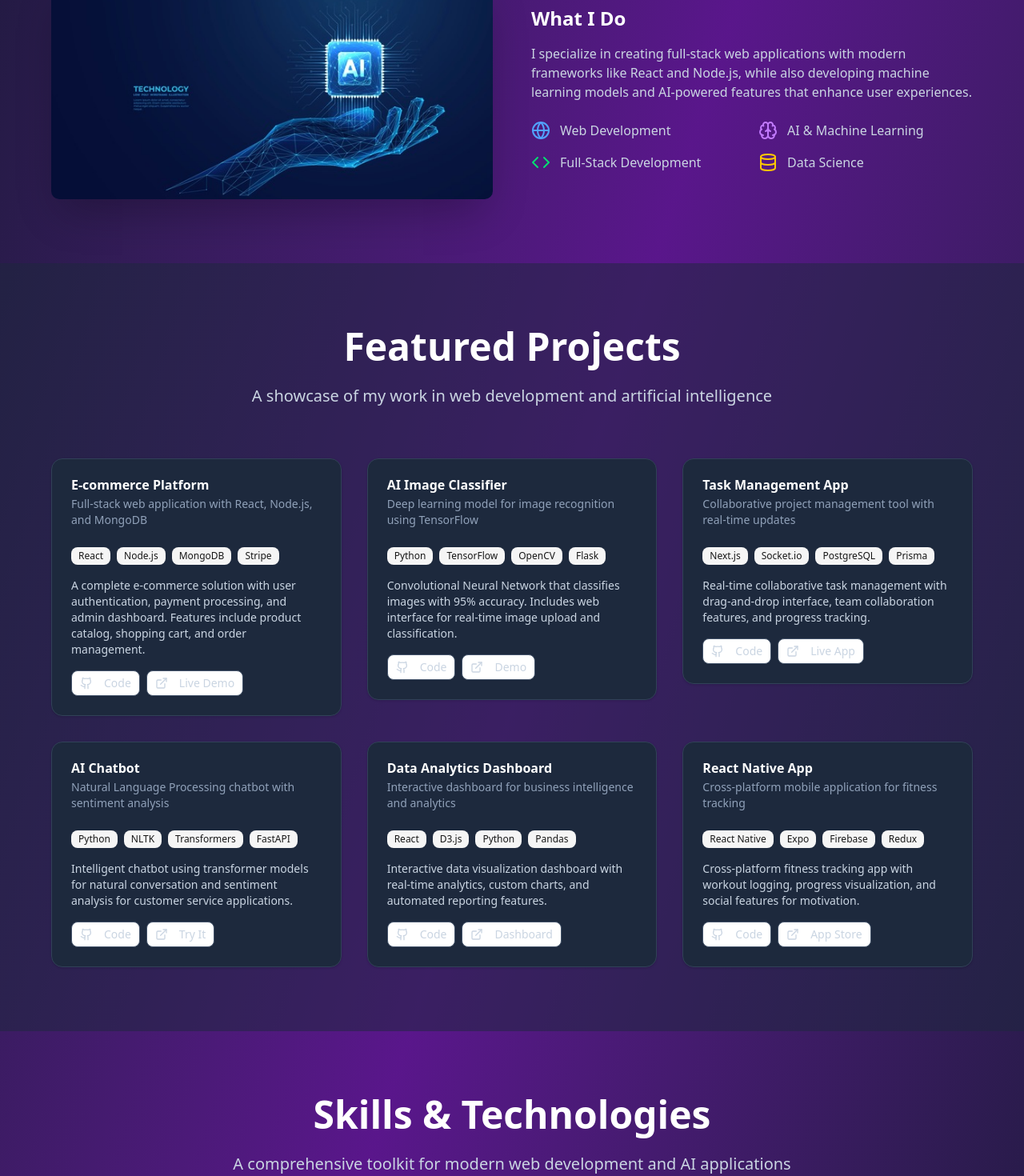
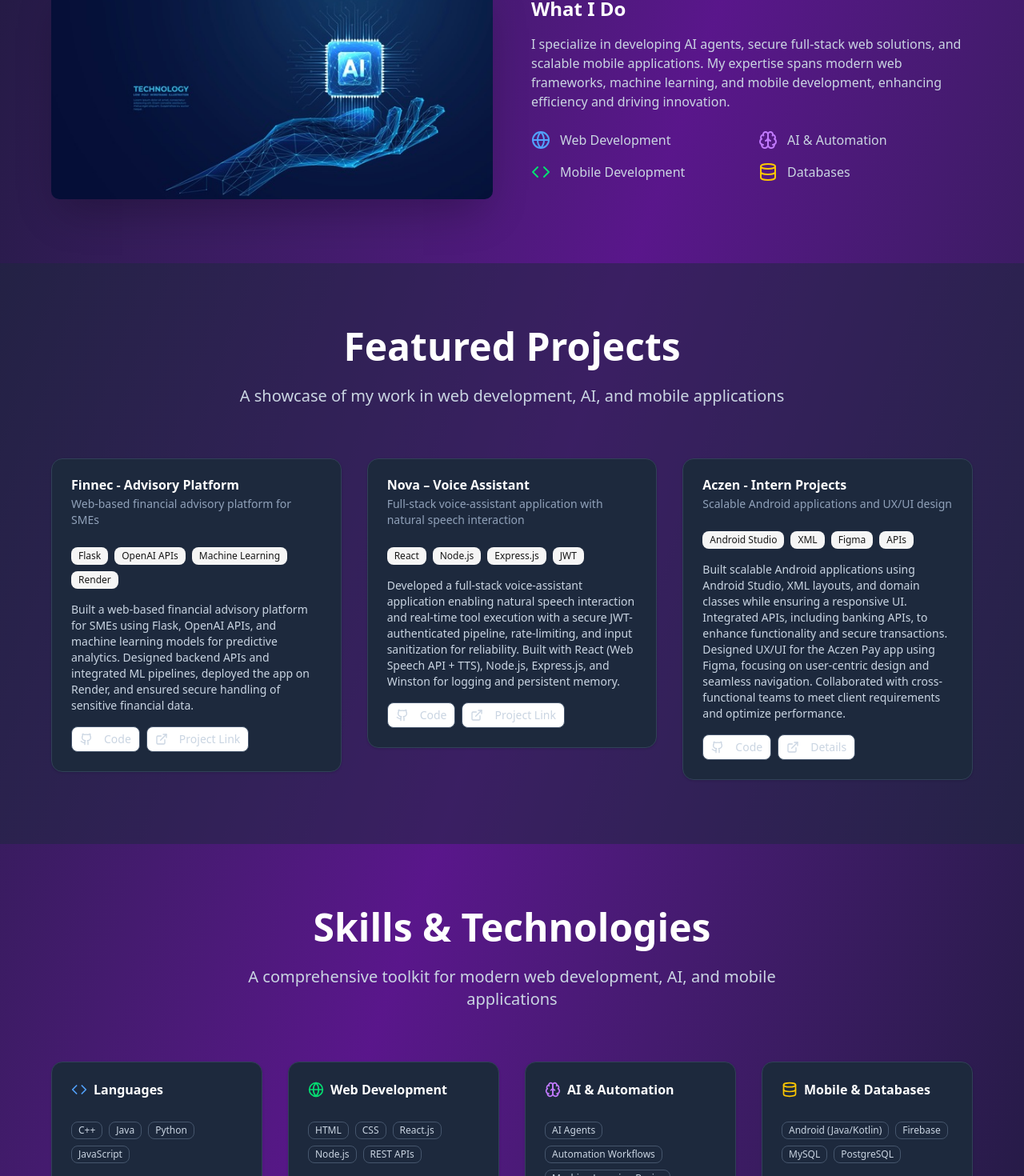
Before and after one commit to sujith130/portfolio, a React (Vite) app: page / in a window 1280 px wide. Shown: the part 1127-2597 px from the top of the page at 80% size. Built offline with nearby package versions, Linux system fonts and the light colour scheme.

Commit message:
Version 3: Save current changes

```diff
--- a/src/App.jsx
+++ b/src/App.jsx
@@ -49,7 +49,7 @@ function App() {
               animate={{ opacity: 1, x: 0 }}
               className="text-2xl font-bold text-white"
             >
-              Alex Johnson
+              Sujith Chitturi
             </motion.div>
             <div className="hidden md:flex space-x-8">
               {['About', 'Projects', 'Skills', 'Contact'].map((item) => (
@@ -88,7 +88,7 @@ function App() {
             animate={{ opacity: 1, y: 0 }}
             transition={{ duration: 0.8, delay: 0.2 }}
           >
-            <TypingAnimation text="Web & AI Developer" />
+            <TypingAnimation text="Software Engineer" />
           </motion.h1>
           <motion.p
             className="text-xl md:text-2xl text-slate-300 mb-8 max-w-2xl mx-auto"
@@ -96,7 +96,7 @@ function App() {
             animate={{ opacity: 1, y: 0 }}
             transition={{ duration: 0.8, delay: 0.4 }}
           >
-            Building intelligent solutions for the digital world with modern web technologies and artificial intelligence
+            Software Engineer with expertise in developing AI agents, secure full-stack web solutions, and scalable mobile applications that enhance efficiency and drive innovation.
           </motion.p>
 
           {/* Stats Section */}
@@ -107,16 +107,16 @@ function App() {
             transition={{ duration: 0.8, delay: 0.5 }}
           >
             <div className="text-center">
-              <div className="text-2xl font-bold text-blue-400 mb-1">15+</div>
+              <div className="text-2xl font-bold text-blue-400 mb-1">2+</div>
+              <div className="text-sm text-slate-400">Years Experience</div>
+            </div>
+            <div className="text-center">
+              <div className="text-2xl font-bold text-purple-400 mb-1">5+</div>
               <div className="text-sm text-slate-400">Projects</div>
             </div>
             <div className="text-center">
-              <div className="text-2xl font-bold text-purple-400 mb-1">3+</div>
-              <div className="text-sm text-slate-400">Years Learning</div>
-            </div>
-            <div className="text-center">
-              <div className="text-2xl font-bold text-green-400 mb-1">95%</div>
-              <div className="text-sm text-slate-400">AI Accuracy</div>
+              <div className="text-2xl font-bold text-green-400 mb-1">AI</div>
+              <div className="text-sm text-slate-400">Focus</div>
             </div>
           </motion.div>
 
@@ -165,9 +165,7 @@ function App() {
           >
             <h2 className="text-4xl md:text-5xl font-bold text-white mb-6">About Me</h2>
             <p className="text-xl text-slate-300 max-w-3xl mx-auto">
-              I'm a passionate computer science student specializing in web development and artificial intelligence.
-              I love creating innovative solutions that bridge the gap between cutting-edge AI technology and
-              user-friendly web applications.
+              Software Engineer with expertise in developing AI agents, secure full-stack web solutions, and scalable mobile applications that enhance efficiency and drive innovation.
             </p>
           </motion.div>
 
@@ -195,8 +193,8 @@ function App() {
               <motion.div variants={fadeInUp}>
                 <h3 className="text-2xl font-semibold text-white mb-4">What I Do</h3>
                 <p className="text-slate-300 mb-6">
-                  I specialize in creating full-stack web applications with modern frameworks like React and Node.js,
-                  while also developing machine learning models and AI-powered features that enhance user experiences.
+                  I specialize in developing AI agents, secure full-stack web solutions, and scalable mobile applications.
+                  My expertise spans modern web frameworks, machine learning, and mobile development, enhancing efficiency and driving innovation.
                 </p>
               </motion.div>
 
@@ -207,15 +205,15 @@ function App() {
                 </div>
                 <div className="flex items-center space-x-3">
                   <Brain className="h-6 w-6 text-purple-400" />
-                  <span className="text-slate-300">AI & Machine Learning</span>
+                  <span className="text-slate-300">AI & Automation</span>
                 </div>
                 <div className="flex items-center space-x-3">
                   <Code className="h-6 w-6 text-green-400" />
-                  <span className="text-slate-300">Full-Stack Development</span>
+                  <span className="text-slate-300">Mobile Development</span>
                 </div>
                 <div className="flex items-center space-x-3">
                   <Database className="h-6 w-6 text-yellow-400" />
-                  <span className="text-slate-300">Data Science</span>
+                  <span className="text-slate-300">Databases</span>
                 </div>
               </motion.div>
             </motion.div>
@@ -235,7 +233,7 @@ function App() {
           >
             <h2 className="text-4xl md:text-5xl font-bold text-white mb-6">Featured Projects</h2>
             <p className="text-xl text-slate-300 max-w-3xl mx-auto">
-              A showcase of my work in web development and artificial intelligence
+              A showcase of my work in web development, AI, and mobile applications
             </p>
           </motion.div>
 
@@ -246,26 +244,25 @@ function App() {
             whileInView="animate"
             viewport={{ once: true }}
           >
-            {/* Project 1 - E-commerce Platform */}
+            {/* Project 1 - Finnec - Advisory platform */}
             <motion.div variants={fadeInUp}>
               <Card className="bg-slate-800 border-slate-700 hover:border-blue-500 transition-colors duration-300">
                 <CardHeader>
-                  <CardTitle className="text-white">E-commerce Platform</CardTitle>
+                  <CardTitle className="text-white">Finnec - Advisory Platform</CardTitle>
                   <CardDescription className="text-slate-400">
-                    Full-stack web application with React, Node.js, and MongoDB
+                    Web-based financial advisory platform for SMEs
                   </CardDescription>
                 </CardHeader>
                 <CardContent>
                   <div className="space-y-4">
                     <div className="flex flex-wrap gap-2">
-                      <Badge variant="secondary">React</Badge>
-                      <Badge variant="secondary">Node.js</Badge>
-                      <Badge variant="secondary">MongoDB</Badge>
-                      <Badge variant="secondary">Stripe</Badge>
+                      <Badge variant="secondary">Flask</Badge>
+                      <Badge variant="secondary">OpenAI APIs</Badge>
+                      <Badge variant="secondary">Machine Learning</Badge>
+                      <Badge variant="secondary">Render</Badge>
                     </div>
                     <p className="text-slate-300 text-sm">
-                      A complete e-commerce solution with user authentication, payment processing,
-                      and admin dashboard. Features include product catalog, shopping cart, and order management.
+                      Built a web-based financial advisory platform for SMEs using Flask, OpenAI APIs, and machine learning models for predictive analytics. Designed backend APIs and integrated ML pipelines, deployed the app on Render, and ensured secure handling of sensitive financial data.
                     </p>
                     <div className="flex space-x-2">
                       <Button size="sm" variant="outline" className="border-slate-600 text-slate-300">
@@ -274,7 +271,7 @@ function App() {
                       </Button>
                       <Button size="sm" variant="outline" className="border-slate-600 text-slate-300">
                         <ExternalLink className="mr-2 h-4 w-4" />
-                        Live Demo
+                        Project Link
                       </Button>
                     </div>
                   </div>
@@ -282,26 +279,25 @@ function App() {
               </Card>
             </motion.div>
 
-            {/* Project 2 - AI Image Classifier */}
+            {/* Project 2 - Nova – Voice Unleashes Possibility */}
             <motion.div variants={fadeInUp}>
               <Card className="bg-slate-800 border-slate-700 hover:border-purple-500 transition-colors duration-300">
                 <CardHeader>
-                  <CardTitle className="text-white">AI Image Classifier</CardTitle>
+                  <CardTitle className="text-white">Nova – Voice Assistant</CardTitle>
                   <CardDescription className="text-slate-400">
-                    Deep learning model for image recognition using TensorFlow
+                    Full-stack voice-assistant application with natural speech interaction
                   </CardDescription>
                 </CardHeader>
                 <CardContent>
                   <div className="space-y-4">
                     <div className="flex flex-wrap gap-2">
-                      <Badge variant="secondary">Python</Badge>
-                      <Badge variant="secondary">TensorFlow</Badge>
-                      <Badge variant="secondary">OpenCV</Badge>
-                      <Badge variant="secondary">Flask</Badge>
+                      <Badge variant="secondary">React</Badge>
+                      <Badge variant="secondary">Node.js</Badge>
+                      <Badge variant="secondary">Express.js</Badge>
+                      <Badge variant="secondary">JWT</Badge>
                     </div>
                     <p className="text-slate-300 text-sm">
-                      Convolutional Neural Network that classifies images with 95% accuracy.
-                      Includes web interface for real-time image upload and classification.
+                      Developed a full-stack voice-assistant application enabling natural speech interaction and real-time tool execution with a secure JWT-authenticated pipeline, rate-limiting, and input sanitization for reliability. Built with React (Web Speech API + TTS), Node.js, Express.js, and Winston for logging and persistent memory.
                     </p>
                     <div className="flex space-x-2">
                       <Button size="sm" variant="outline" className="border-slate-600 text-slate-300">
@@ -310,7 +306,7 @@ function App() {
                       </Button>
                       <Button size="sm" variant="outline" className="border-slate-600 text-slate-300">
                         <ExternalLink className="mr-2 h-4 w-4" />
-                        Demo
+                        Project Link
                       </Button>
                     </div>
                   </div>
@@ -318,26 +314,25 @@ function App() {
               </Card>
             </motion.div>
 
-            {/* Project 3 - Task Management App */}
+            {/* Project 3 - Web & Android Developer Intern/Technical Associate – Aczen */}
             <motion.div variants={fadeInUp}>
               <Card className="bg-slate-800 border-slate-700 hover:border-green-500 transition-colors duration-300">
                 <CardHeader>
-                  <CardTitle className="text-white">Task Management App</CardTitle>
+                  <CardTitle className="text-white">Aczen - Intern Projects</CardTitle>
                   <CardDescription className="text-slate-400">
-                    Collaborative project management tool with real-time updates
+                    Scalable Android applications and UX/UI design
                   </CardDescription>
                 </CardHeader>
                 <CardContent>
                   <div className="space-y-4">
                     <div className="flex flex-wrap gap-2">
-                      <Badge variant="secondary">Next.js</Badge>
-                      <Badge variant="secondary">Socket.io</Badge>
-                      <Badge variant="secondary">PostgreSQL</Badge>
-                      <Badge variant="secondary">Prisma</Badge>
+                      <Badge variant="secondary">Android Studio</Badge>
+                      <Badge variant="secondary">XML</Badge>
+                      <Badge variant="secondary">Figma</Badge>
+                      <Badge variant="secondary">APIs</Badge>
                     </div>
                     <p className="text-slate-300 text-sm">
-                      Real-time collaborative task management with drag-and-drop interface,
-                      team collaboration features, and progress tracking.
+                      Built scalable Android applications using Android Studio, XML layouts, and domain classes while ensuring a responsive UI. Integrated APIs, including banking APIs, to enhance functionality and secure transactions. Designed UX/UI for the Aczen Pay app using Figma, focusing on user-centric design and seamless navigation. Collaborated with cross-functional teams to meet client requirements and optimize performance.
                     </p>
                     <div className="flex space-x-2">
                       <Button size="sm" variant="outline" className="border-slate-600 text-slate-300">
@@ -346,115 +341,7 @@ function App() {
                       </Button>
                       <Button size="sm" variant="outline" className="border-slate-600 text-slate-300">
                         <ExternalLink className="mr-2 h-4 w-4" />
-                        Live App
-                      </Button>
-                    </div>
-                  </div>
-                </CardContent>
-              </Card>
-            </motion.div>
-
-            {/* Project 4 - Chatbot with NLP */}
-            <motion.div variants={fadeInUp}>
-              <Card className="bg-slate-800 border-slate-700 hover:border-yellow-500 transition-colors duration-300">
-                <CardHeader>
-                  <CardTitle className="text-white">AI Chatbot</CardTitle>
-                  <CardDescription className="text-slate-400">
-                    Natural Language Processing chatbot with sentiment analysis
-                  </CardDescription>
-                </CardHeader>
-                <CardContent>
-                  <div className="space-y-4">
-                    <div className="flex flex-wrap gap-2">
-                      <Badge variant="secondary">Python</Badge>
-                      <Badge variant="secondary">NLTK</Badge>
-                      <Badge variant="secondary">Transformers</Badge>
-                      <Badge variant="secondary">FastAPI</Badge>
-                    </div>
-                    <p className="text-slate-300 text-sm">
-                      Intelligent chatbot using transformer models for natural conversation
-                      and sentiment analysis for customer service applications.
-                    </p>
-                    <div className="flex space-x-2">
-                      <Button size="sm" variant="outline" className="border-slate-600 text-slate-300">
-                        <Github className="mr-2 h-4 w-4" />
-                        Code
-                      </Button>
-                      <Button size="sm" variant="outline" className="border-slate-600 text-slate-300">
-                        <ExternalLink className="mr-2 h-4 w-4" />
-                        Try It
-                      </Button>
-                    </div>
-                  </div>
-                </CardContent>
-              </Card>
-            </motion.div>
-
-            {/* Project 5 - Data Visualization Dashboard */}
-            <motion.div variants={fadeInUp}>
-              <Card className="bg-slate-800 border-slate-700 hover:border-red-500 transition-colors duration-300">
-                <CardHeader>
-                  <CardTitle className="text-white">Data Analytics Dashboard</CardTitle>
-                  <CardDescription className="text-slate-400">
-                    Interactive dashboard for business intelligence and analytics
-                  </CardDescription>
-                </CardHeader>
-                <CardContent>
-                  <div className="space-y-4">
-                    <div className="flex flex-wrap gap-2">
-                      <Badge variant="secondary">React</Badge>
-                      <Badge variant="secondary">D3.js</Badge>
-                      <Badge variant="secondary">Python</Badge>
-                      <Badge variant="secondary">Pandas</Badge>
-                    </div>
-                    <p className="text-slate-300 text-sm">
-                      Interactive data visualization dashboard with real-time analytics,
-                      custom charts, and automated reporting features.
-                    </p>
-                    <div className="flex space-x-2">
-                      <Button size="sm" variant="outline" className="border-slate-600 text-slate-300">
-                        <Github className="mr-2 h-4 w-4" />
-                        Code
-                      </Button>
-                      <Button size="sm" variant="outline" className="border-slate-600 text-slate-300">
-                        <ExternalLink className="mr-2 h-4 w-4" />
-                        Dashboard
-                      </Button>
-                    </div>
-                  </div>
-                </CardContent>
-              </Card>
-            </motion.div>
-
-            {/* Project 6 - Mobile App */}
-            <motion.div variants={fadeInUp}>
-              <Card className="bg-slate-800 border-slate-700 hover:border-indigo-500 transition-colors duration-300">
-                <CardHeader>
-                  <CardTitle className="text-white">React Native App</CardTitle>
-                  <CardDescription className="text-slate-400">
-                    Cross-platform mobile application for fitness tracking
-                  </CardDescription>
-                </CardHeader>
-                <CardContent>
-                  <div className="space-y-4">
-                    <div className="flex flex-wrap gap-2">
-                      <Badge variant="secondary">React Native</Badge>
-                      <Badge variant="secondary">Expo</Badge>
-                      <Badge variant="secondary">Firebase</Badge>
-                      <Badge variant="secondary">Redux</Badge>
-                    </div>
-                    <p className="text-slate-300 text-sm">
-                      Cross-platform fitness tracking app with workout logging,
-                      progress visualization, and social features for motivation.
-                    </p>
-                    <div className="flex space-x-2">
-                      <Button size="sm" variant="outline" className="border-slate-600 text-slate-300">
-                        <Github className="mr-2 h-4 w-4" />
-                        Code
-                      </Button>
-                      <Button size="sm" variant="outline" className="border-slate-600 text-slate-300">
-                        <ExternalLink className="mr-2 h-4 w-4" />
-                        App Store
+                        Details
                       </Button>
                     </div>
                   </div>
@@ -477,7 +364,7 @@ function App() {
           >
             <h2 className="text-4xl md:text-5xl font-bold text-white mb-6">Skills & Technologies</h2>
             <p className="text-xl text-slate-300 max-w-3xl mx-auto">
-              A comprehensive toolkit for modern web development and AI applications
+              A comprehensive toolkit for modern web development, AI, and mobile applications
             </p>
           </motion.div>
 
@@ -498,8 +385,8 @@ function App() {
                   </CardTitle>
                 </CardHeader>
                 <CardContent>
-                  <div className="space-y-2">
-                    {['JavaScript', 'Python', 'TypeScript', 'HTML/CSS', 'SQL', 'Java'].map((skill) => (
+                  <div className="flex flex-wrap gap-2">
+                    {[ "C++", "Java", "Python", "JavaScript"].map((skill) => (
                       <Badge key={skill} variant="outline" className="border-slate-600 text-slate-300">
                         {skill}
                       </Badge>
@@ -509,18 +396,18 @@ function App() {
               </Card>
             </motion.div>
 
-            {/* Web Frameworks */}
+            {/* Web Development */}
             <motion.div variants={fadeInUp}>
               <Card className="bg-slate-800 border-slate-700 h-full">
                 <CardHeader>
                   <CardTitle className="text-white flex items-center">
                     <Globe className="mr-2 h-5 w-5 text-green-400" />
-                    Web Frameworks
+                    Web Development
                   </CardTitle>
                 </CardHeader>
                 <CardContent>
-                  <div className="space-y-2">
-                    {['React', 'Next.js', 'Node.js', 'Express', 'Flask', 'FastAPI'].map((skill) => (
+                  <div className="flex flex-wrap gap-2">
+                    {[ "HTML", "CSS", "React.js", "Node.js", "REST APIs"].map((skill) => (
                       <Badge key={skill} variant="outline" className="border-slate-600 text-slate-300">
                         {skill}
                       </Badge>
@@ -530,18 +417,18 @@ function App() {
               </Card>
             </motion.div>
 
-            {/* AI/ML */}
+            {/* AI & Automation */}
             <motion.div variants={fadeInUp}>
               <Card className="bg-slate-800 border-slate-700 h-full">
                 <CardHeader>
                   <CardTitle className="text-white flex items-center">
                     <Brain className="mr-2 h-5 w-5 text-purple-400" />
-                    AI & ML
+                    AI & Automation
                   </CardTitle>
                 </CardHeader>
                 <CardContent>
-                  <div className="space-y-2">
-                    {['TensorFlow', 'PyTorch', 'Scikit-learn', 'Keras', 'OpenCV', 'Hugging Face'].map((skill) => (
+                  <div className="flex flex-wrap gap-2">
+                    {[ "AI Agents", "Automation Workflows", "Machine Learning Basics"].map((skill) => (
                       <Badge key={skill} variant="outline" className="border-slate-600 text-slate-300">
                         {skill}
                       </Badge>
@@ -551,18 +438,18 @@ function App() {
               </Card>
             </motion.div>
 
-            {/* Tools & Platforms */}
+            {/* Mobile Development & Databases */}
             <motion.div variants={fadeInUp}>
               <Card className="bg-slate-800 border-slate-700 h-full">
                 <CardHeader>
                   <CardTitle className="text-white flex items-center">
                     <Database className="mr-2 h-5 w-5 text-yellow-400" />
-                    Tools & Platforms
+                    Mobile & Databases
                   </CardTitle>
                 </CardHeader>
                 <CardContent>
-                  <div className="space-y-2">
-                    {['Git', 'Docker', 'AWS', 'MongoDB', 'PostgreSQL', 'Firebase'].map((skill) => (
+                  <div className="flex flex-wrap gap-2">
+                    {[ "Android (Java/Kotlin)", "Firebase", "MySQL", "PostgreSQL"].map((skill) => (
                       <Badge key={skill} variant="outline" className="border-slate-600 text-slate-300">
                         {skill}
                       </Badge>
@@ -596,7 +483,7 @@ function App() {
                 className="bg-blue-600 hover:bg-blue-700 text-white px-8 py-3"
               >
                 <Mail className="mr-2 h-5 w-5" />
-                alex.johnson@email.com
+                chsujith13@gmail.com
               </Button>
 
               <div className="flex space-x-4">
```
Also changed, not shown: 5 other files (tests, documents, lock files or other folders).
